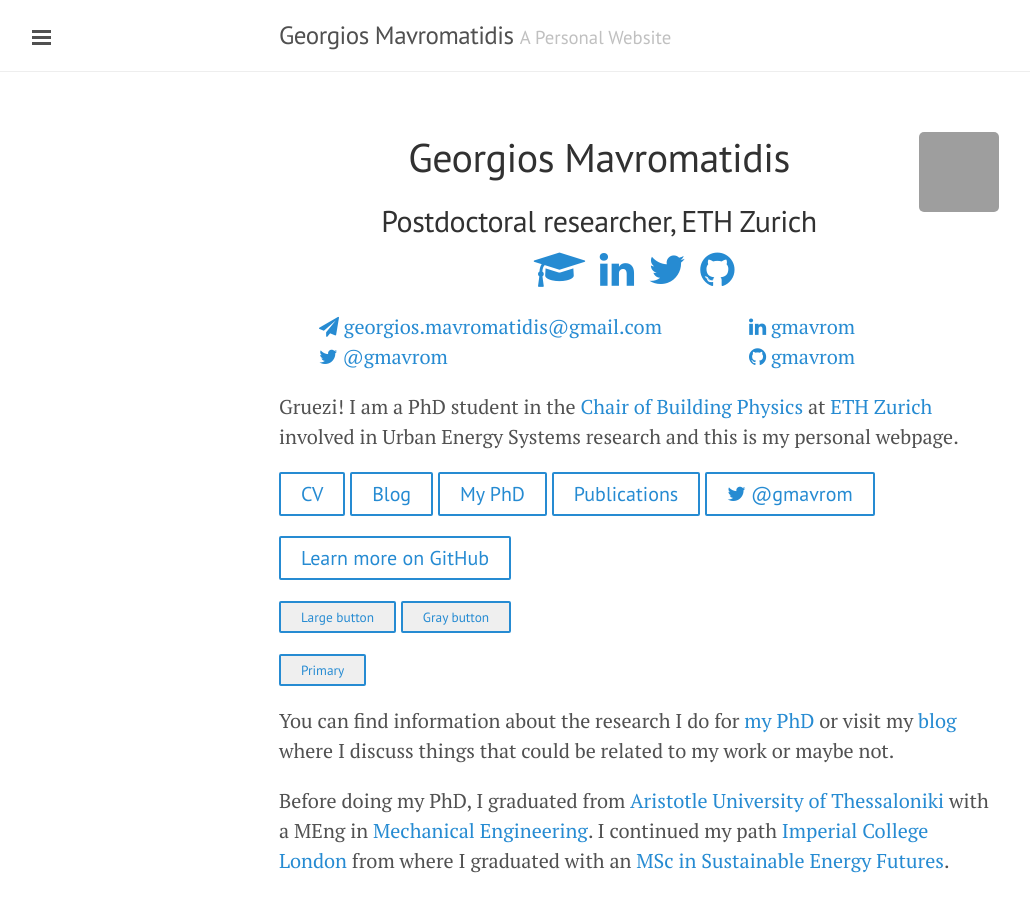
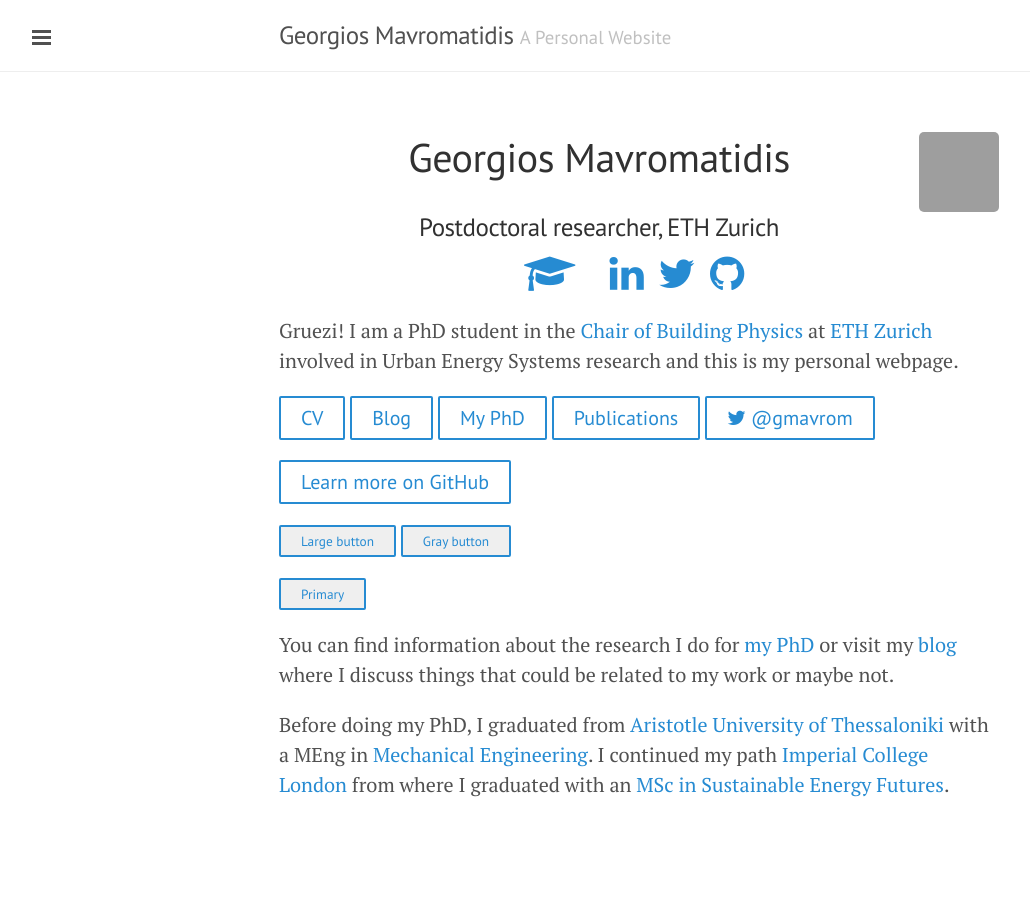
Before and after one commit to gmavrom33/gmavrom.github.io, a Jekyll site: the page built from index.md, in a window 1280 px wide. Shown: the whole page, without its empty margins (1-1031 px from the left). Built offline with Jekyll 4.4.1, drawn with Linux system fonts in a browser that asks for light colours; grey boxes are pictures that could not be loaded.

Commit message:
Update index.md

```diff
--- a/index.md
+++ b/index.md
@@ -8,24 +8,14 @@
 
 <center> <h1>Georgios Mavromatidis</h1> </center>
 
-<center> <h2>Postdoctoral researcher, ETH Zurich</h2> </center>
+<center> <h3>Postdoctoral researcher, ETH Zurich</h3> </center>
 
 <center><p class="social-icons">
-      <a href="https://scholar.google.ch/citations?user=ki0AOEEAAAAJ&hl=en" target="_blank"><i class="fa fa-graduation-cap fa-2x"></i></a> &nbsp;
+      <a href="https:// scholar.google.ch/citations?user=ki0AOEEAAAAJ&hl=en" target="_blank"><i class="fa fa-graduation-cap fa-2x"></i></a> &nbsp; &nbsp; &nbsp;
       <a href="https://www.linkedin.com/in/gmavrom" target="_blank"><i class="fa fa-linkedin fa-2x"></i></a> &nbsp;
       <a href="https://twitter.com/gmavrom" target="_blank"><i class="fa fa-twitter fa-2x"></i></a> &nbsp;
       <a href="https://github.com/gmavrom" target="_blank"><i class="fa fa-github fa-2x"></i></a> &nbsp;
 </p></center>
-
-
-<div class="contact">
-  <ul>
-		<li><a href="https://www.linkedin.com/in/gmavrom"><i class="fa fa-linkedin"></i> gmavrom</a></li>
-		<li><a href="mailto:georgios.mavromatidis@gmail.com?subject=Say%20Hello%20to%20George"><i class="fa fa-send"></i>  georgios.mavromatidis@gmail.com</a></li>
-		<li><a href="https://github.com/gmavrom"><i class="fa fa-github"></i>  gmavrom</a></li>
-		<li><a href="https://twitter.com/gmavrom"><i class="fa fa-twitter"></i>  @gmavrom</a></li>
-	</ul>
-</div>
 
 Gruezi! I am a PhD student in the [Chair of Building Physics][] at [ETH Zurich][] involved in Urban Energy Systems research and this is my personal webpage.
 
```
